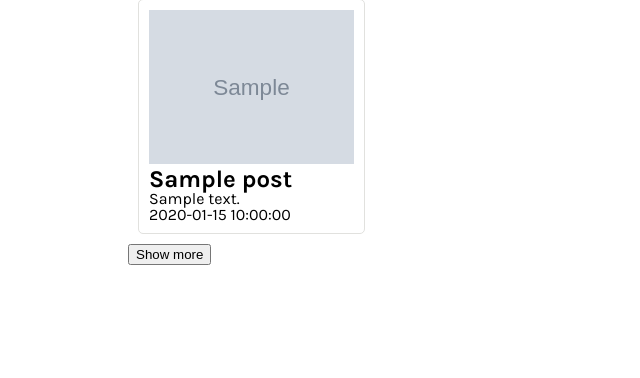
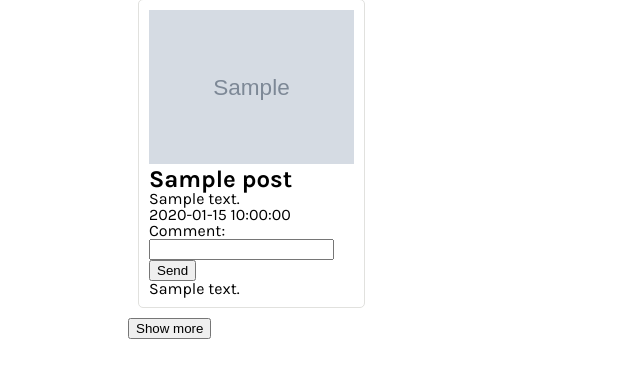
Before and after one commit to avankeulen/InspirationHunter, a PHP site: page / in a window 1280 px wide. Shown: the part 138-516 px from the top of the page, without its empty margins (0-640 px from the left). Run offline with PHP 8.4, Linux system fonts and the light colour scheme; the visitor is signed in with stand-in values (Sample User, id 1); tables that the repository leaves empty or names only in its code hold one stand-in row (values such as "Sample post"); grey boxes marked "Sample" are stand-in pictures.

Commit message:
Comments plaatsen werkt in PHP (nog niet met Ajax!!)

```diff
--- a/classes/Comment.class.php
+++ b/classes/Comment.class.php
@@ -1,5 +1,79 @@
 <?php
 
+include_once ('Db.class.php');
+
 class Comment {
+    private $user_id;
+    private $post_id;
+    private $comment;
+
+    private $username;
+
+    public function getUserId()
+    {
+        return $this->user_id;
+    }
+    public function setUserId($user_id)
+    {
+        $this->user_id = $user_id;
+    }
+
+    public function getPostId()
+    {
+        return $this->post_id;
+    }
+    public function setPostId($post_id)
+    {
+        $this->post_id = $post_id;
+    }
+
+    public function getComment()
+    {
+        return $this->comment;
+    }
+    public function setComment($comment)
+    {
+        $this->comment = $comment;
+    }
+
+
+
+    public function PlaceComment() {
+        $conn = Db::getInstance();
+        $statement = $conn->prepare("insert into comments (user_id, post_id, comment) values (:u, :p,:c );");
+        $statement->bindValue(':u', $this->getUserId());
+        $statement->bindValue(':p', $this->getPostId());
+        $statement->bindValue(':c', $this->getComment());
+        $statement->execute();
+    }
+
+    /*public function GetComments(){
+        $conn = Db::getInstance();
+        $statementComment = $conn->prepare("SELECT * FROM users u inner join comments c on u.id = c.user_id;");
+        $statementComment->execute();
+        $comments = $statementComment->fetch(PDO::FETCH_ASSOC);
+        return $comments;
+    }*/
+
+    public function GetComments(){
+        $conn = Db::getInstance();
+        $statementComment = $conn->prepare("SELECT * FROM comments; ");
+        $statementComment->execute();
+        $comments = $statementComment->fetchAll(PDO::FETCH_ASSOC);
+        return $comments;
+    }
+
+    /*
+    public function getUserComment()
+    {
+        $conn = Db::getInstance();
+        $statementUser = $conn->prepare("SELECT * FROM users u inner join comments c on u.id = c.user_id");
+        $statementUser->execute();
+        $commentUser = $statementUser->fetchColumn();
+        return $commentUser;
+    }*/
+
+
+
 
 }
--- a/classes/Post.class.php
+++ b/classes/Post.class.php
@@ -117,10 +117,6 @@ class Post {
 
     }
 
-    public function MoveImage(){
-
-    }
-
     public function getPosts($user_id){
         $conn = Db::getInstance();
         $statement = $conn->prepare("select * from posts where user_id = '".$user_id."'");
--- a/index.php
+++ b/index.php
@@ -3,6 +3,7 @@ include_once ('inc/session_check.inc.php');
 include_once ('classes/Post.class.php');
 include_once ('classes/User.class.php');
 include_once ('classes/Follow.class.php');
+include_once ('classes/Comment.class.php');
 
 $u = new User;
 $user_id = $u->getUserID();
@@ -22,6 +23,26 @@ if (!empty($_GET['search'])) {
     $test->setSearchTerm($search_term);
     $result = $test->_Search();
 }
+
+
+
+// Place a comment in PHP
+if (!empty($_POST)){
+    $comment = $_POST['comment'];
+    $post_id = $_POST['post_id'];
+
+    $c = new Comment();
+    $c->setUserId($user_id);
+    $c->setPostId($post_id);
+    $c->setComment($comment);
+    $c->PlaceComment();
+}
+// Loop comments in PHP
+$comment = new Comment();
+//$comment->setCommentPostId(25);
+$allComments = $comment->GetComments();
+
+
 
 ?><!doctype html>
 <html lang="en">
@@ -46,11 +67,30 @@ if (!empty($_GET['search'])) {
 
     <ul class="list">
         <?php while($row = $posts->fetch()) : ?>
-            <li class="post" data-id="<?php echo $row['id']?>">
+            <li class="post" data-id="<?php echo $row['id'];?>" value="<?php echo $row['id'];?>">
                 <img src="<?php echo 'images/uploads/'.$row['post_img']; ?>" alt="post_img" width="50px" height="auto">
                 <h2><?php echo $row['title']; ?></h2>
                 <p><?php echo $row['description']; ?></p>
-                <p><?php echo $row['time']; ?></p>
+                <p><?php echo $row['time_set']; ?></p>
+
+                <form action="" method="post">
+                    <label for="comment<?php echo $row['id'];?>">Comment:</label>
+                    <input type="text" name="comment" id="comment<?php echo $row['id'];?>">
+                    <input type="hidden" name="post_id" value="<?= $row['id']; ?>">
+                    <input type="submit" value="Send">
+                </form>
+
+                <ul>
+
+                    <?php foreach ($allComments as $c): ?>
+                    <?php if ($c['post_id'] == $row['id']): ?>
+                        <li>
+                            <?php echo $c['comment']; ?>
+                        </li>
+                    <?php endif; ?>
+                    <?php endforeach; ?>
+                </ul>
+
             </li>
         <?php endwhile; ?>
     </ul>
```
Also changed, not shown: images/uploads/1795581_762450093765416_1119451531_n.jpg (added), images/uploads/6e56c0aa86d3b3c47cc6c93fd127a492--quentin-blake-illustrations-book-illustrations.png (added), images/uploads/cliff.jpg (added), 2 other files.
